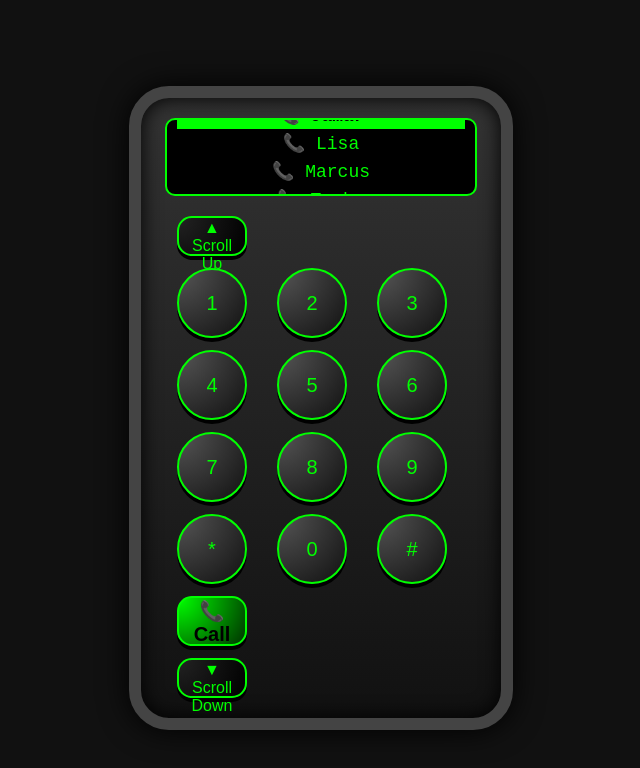
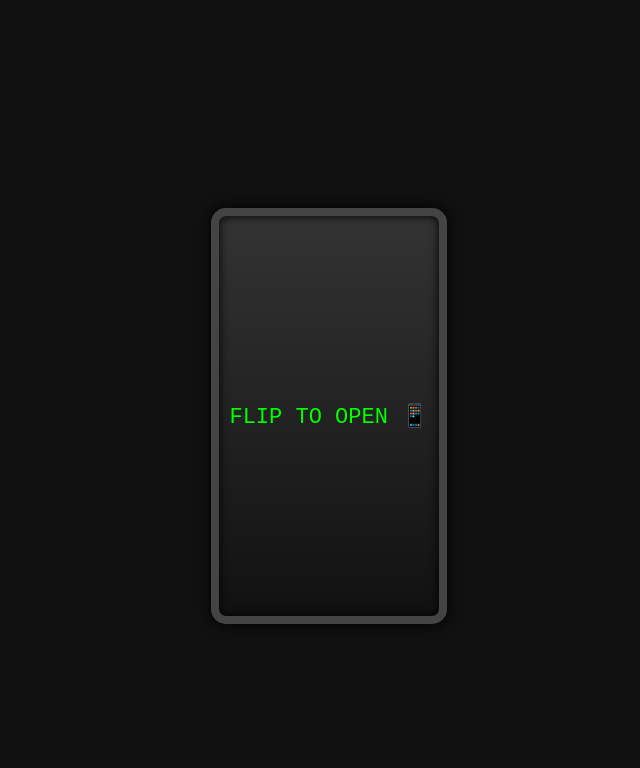
Before and after one commit to Jburns133/Burns, a plain HTML site: page index.html in a window 1280 px wide. Shown: the whole page, without its empty margins (319-959 px from the left). Drawn offline with Linux system fonts and the light colour scheme.

Commit message:
Update index.html

```diff
--- a/index.html
+++ b/index.html
@@ -2,7 +2,7 @@
 <html lang="en">
 <head>
   <meta charset="UTF-8">
-  <title>Retro Phone</title>
+  <title>Flip Phone</title>
   <style>
     body {
       background: #111;
@@ -14,50 +14,71 @@
       color: #0f0;
     }
 
-    .phone {
-      width: 320px;
-      height: 580px;
-      border: 12px solid #444;
-      border-radius: 40px;
+    .flip-phone {
+      width: 220px;
+      height: 400px;
+      perspective: 1000px;
+      cursor: pointer;
+    }
+
+    .flip-inner {
+      width: 100%;
+      height: 100%;
+      position: relative;
+      transform-style: preserve-3d;
+      transition: transform 1s;
+    }
+
+    .flip-phone.open .flip-inner {
+      transform: rotateX(-180deg);
+    }
+
+    .flip-front,
+    .flip-back {
+      position: absolute;
+      width: 100%;
+      height: 100%;
+      border-radius: 15px;
+      backface-visibility: hidden;
       background: linear-gradient(#333, #111);
-      box-shadow: inset 0 0 20px #000, 0 0 30px #000;
+      border: 8px solid #444;
+      box-shadow: inset 0 0 10px #000, 0 0 15px #000;
       display: flex;
+      justify-content: center;
+      align-items: center;
+      color: #0f0;
+    }
+
+    /* Phone closed (front view) */
+    .flip-front {
+      font-size: 22px;
+    }
+
+    /* Phone opened (back view) */
+    .flip-back {
+      transform: rotateX(180deg);
       flex-direction: column;
-      align-items: center;
-      padding: 20px;
+      padding: 10px;
     }
 
     .screen {
       width: 90%;
-      height: 120px;
+      height: 80px;
       background: #000;
       border: 2px solid #0f0;
-      border-radius: 10px;
-      color: #0f0;
+      border-radius: 8px;
       text-align: center;
-      font-size: 18px;
       margin-bottom: 20px;
-      padding: 10px;
-      overflow: hidden;
       display: flex;
       flex-direction: column;
       justify-content: center;
-    }
-
-    .contact {
-      padding: 3px 0;
-    }
-
-    .highlight {
-      background: #0f0;
-      color: #000;
-      font-weight: bold;
+      font-size: 18px;
     }
 
     .buttons {
       display: grid;
       grid-template-columns: repeat(3, 1fr);
-      gap: 12px;
+      gap: 10px;
       width: 90%;
     }
 
@@ -65,49 +86,44 @@
       background: radial-gradient(circle at top left, #555, #111);
       color: #0f0;
       border: 2px solid #0f0;
-      font-size: 20px;
+      font-size: 18px;
       border-radius: 50%;
-      width: 70px;
-      height: 70px;
+      width: 55px;
+      height: 55px;
       cursor: pointer;
-      box-shadow: 0 4px #000;
-      transition: all 0.2s;
+      box-shadow: 0 3px #000;
+      transition: all 0.15s;
     }
 
     .btn:active {
-      box-shadow: 0 2px #000;
+      box-shadow: 0 1px #000;
       transform: translateY(2px);
     }
 
     .call-btn {
       grid-column: span 3;
+      border-radius: 12px;
       background: radial-gradient(circle at top left, #0f0, #030);
       color: #000;
-      border-radius: 15px;
-      height: 50px;
       font-weight: bold;
-    }
-
-    .nav-btn {
-      grid-column: span 3;
-      background: radial-gradient(circle at top left, #222, #000);
-      border-radius: 15px;
-      height: 40px;
-      font-size: 16px;
+      height: 45px;
     }
   </style>
 </head>
 <body>
-  <div class="phone">
-    <div class="screen" id="screen">
-      <div class="contact highlight">📞 Jamar</div>
-      <div class="contact">📞 Lisa</div>
-      <div class="contact">📞 Marcus</div>
-      <div class="contact">📞 Tasha</div>
+  <div class="flip-phone" onclick="toggleFlip()">
+    <div class="flip-inner">
+      <!-- Closed phone -->
+      <div class="flip-front">
+        FLIP TO OPEN 📱
       </div>
 
+      <!-- Opened phone -->
+      <div class="flip-back">
+        <div class="screen" id="screen">
+          Contact: 📞 YOU
+        </div>
         <div class="buttons">
-      <button class="btn nav-btn" onclick="scrollUp()">▲ Scroll Up</button>
           <button class="btn">1</button>
           <button class="btn">2</button>
           <button class="btn">3</button>
@@ -120,40 +136,20 @@
           <button class="btn">*</button>
           <button class="btn">0</button>
           <button class="btn">#</button>
-      <button class="btn call-btn" onclick="callContact()">📞 Call</button>
-      <button class="btn nav-btn" onclick="scrollDown()">▼ Scroll Down</button>
+          <button class="btn call-btn" onclick="callMe(event)">📞 Call YOU</button>
+        </div>
+      </div>
     </div>
   </div>
 
   <script>
-    let contacts = ["Jamar", "Lisa", "Marcus", "Tasha"];
-    let currentIndex = 0;
-
-    function updateScreen() {
-      let screen = document.getElementById("screen");
-      screen.innerHTML = "";
-      contacts.forEach((c, i) => {
-        let div = document.createElement("div");
-        div.classList.add("contact");
-        if (i === currentIndex) div.classList.add("highlight");
-        div.textContent = "📞 " + c;
-        screen.appendChild(div);
-      });
+    function toggleFlip() {
+      document.querySelector('.flip-phone').classList.toggle('open');
     }
 
-    function scrollUp() {
-      currentIndex = (currentIndex - 1 + contacts.length) % contacts.length;
-      updateScreen();
-    }
-
-    function scrollDown() {
-      currentIndex = (currentIndex + 1) % contacts.length;
-      updateScreen();
-    }
-
-    function callContact() {
-      let screen = document.getElementById("screen");
-      screen.innerHTML = "<div>Calling " + contacts[currentIndex] + "...</div>";
+    function callMe(event) {
+      event.stopPropagation(); // Prevents flipping while calling
+      document.getElementById("screen").textContent = "Calling YOU...";
     }
   </script>
 </body>
```
Lines whose indentation alone changed are shown as unchanged.
